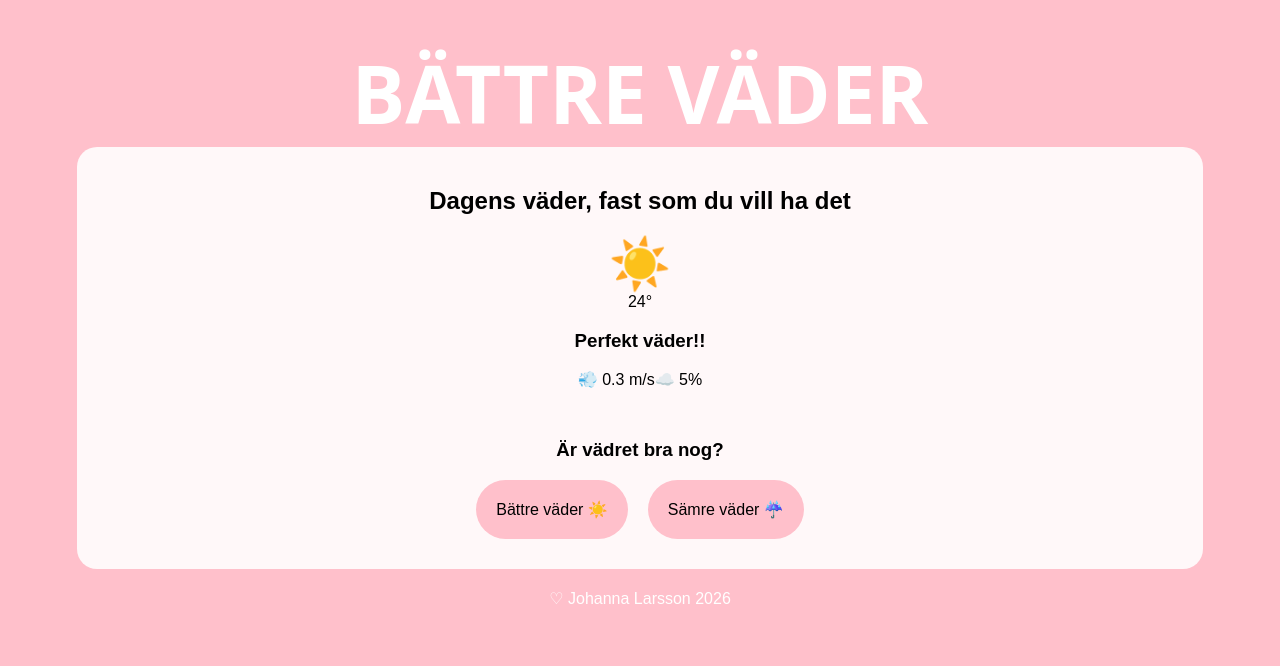
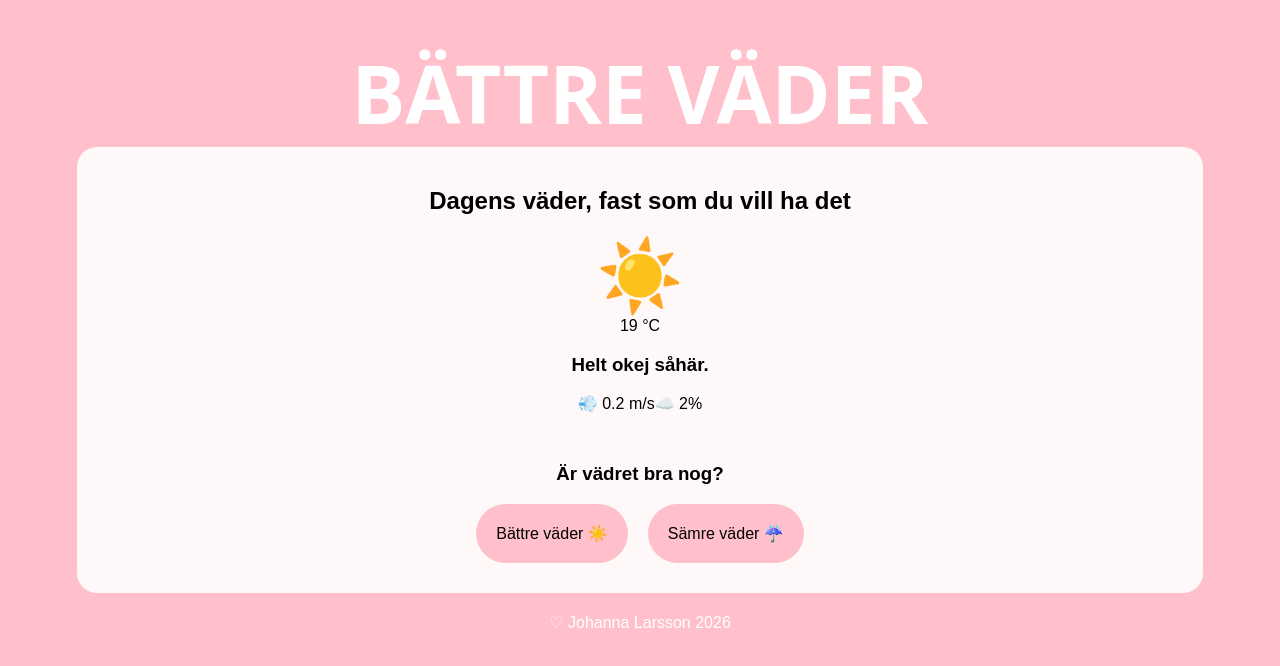
Before and after one commit to johannaskl/betterWeather, a React (Vite) app: page / in a window 1280 px wide. Shown: the top 666 px of the page. Built offline with nearby package versions, Linux system fonts and the light colour scheme; a web font is replaced by a local one.

Commit message:
feat: update weather functions

```diff
--- a/src/App.css
+++ b/src/App.css
@@ -18,7 +18,7 @@ main {
   padding: 20px;
 
   .icon {
-    font-size: 50px;
+    font-size: 70px;
   }
 
   h2 {
--- a/src/App.jsx
+++ b/src/App.jsx
@@ -2,55 +2,107 @@ import { useState } from "react";
 import "./App.css";
 
 function App() {
-  const [weather, setWeather] = useState({
-    temperature: 24,
-    wind: 0.3,
-    clouds: 5,
+  const getStartingWeather = () => ({
+    temperature: Math.floor(Math.random() * 12) + 17,
+    wind: Number((Math.random() * 0.5).toFixed(1)),
+    clouds: Math.floor(Math.random() * 11),
   });
 
-  /* Bättre-knapp */
+  const [weather, setWeather] = useState(getStartingWeather);
+
+  // Bättre väder
   function betterWeather() {
-    setWeather((current) => ({
-      ...current,
-      temperature: Math.min(current.temperature + 1, 28),
-      wind: Math.max(current.wind - 0.1, 0),
-      clouds: Math.max(current.clouds - 5, 0),
-    }));
+    setWeather((current) => {
+      const newTemperature = Math.min(current.temperature + 1, 35);
+
+      return {
+        ...current,
+        temperature: newTemperature,
+        wind: Number((Math.random() * 2.5).toFixed(1)),
+        clouds: Math.floor(Math.random() * 11),
+      };
+    });
   }
 
-  /* Sämre-knapp */
+  // Sämre väder
   function worseWeather() {
-    setWeather((current) => ({
-      ...current,
-      temperature: Math.max(current.temperature - 1, 17),
-      wind: current.wind + 0.1,
-      clouds: Math.min(current.clouds + 5, 100),
-    }));
+    setWeather((current) => {
+      const newTemperature = Math.max(current.temperature - 1, -15);
+
+      let newClouds;
+
+      if (newTemperature >= 17 && newTemperature <= 28) {
+        newClouds = Math.floor(Math.random() * 11);
+      }
+
+      else if (newTemperature >= 10) {
+        newClouds = Math.floor(Math.random() * 51);
+      }
+
+      else if (newTemperature >= 0) {
+        newClouds = Math.floor(Math.random() * 81);
+      }
+
+      else {
+        newClouds = Math.floor(Math.random() * 101);
+      }
+
+      return {
+        ...current,
+        temperature: newTemperature,
+        wind: Number((Math.random() * 12).toFixed(1)),
+        clouds: newClouds,
+      };
+    });
   }
 
-  /* Meddelande */
+  // Meddelande
   function getWeatherMessage() {
-    if (weather.temperature >= 27 && weather.clouds === 0) {
+    if (weather.temperature >= 35) {
+      return "Chilla, nu räcker det!!";
+    }
+
+    if (weather.temperature >= 29) {
+      return "Nu är det riktigt varmt..";
+    }
+
+    if (weather.temperature >= 26) {
       return "Det här börjar bli svårt att förbättra.";
     }
 
     if (weather.temperature >= 23 && weather.clouds <= 10) {
-      return "Perfekt väder!!";
+      return "Perfekt!!";
     }
 
-    if (weather.temperature >= 20 && weather.clouds <= 30) {
-      return "Helt okej väder.";
+    if (weather.temperature >= 17 && weather.clouds <= 10) {
+      return "Helt okej såhär.";
     }
 
-    if (weather.temperature >= 17) {
-      return "Det hade kunnat vara lite bättre!";
+    if (weather.temperature >= 8) {
+      return "Det här duger om man är sjuk.";
+    }
+
+    if (weather.temperature >= 0) {
+      return "Brrr.. nu börjar det bli kallt. 🐻‍❄️";
     }
 
     return "Vem godkände det här?";
   }
 
-  /* Ikoner */
+  // Ikoner
   function getWeatherIcon() {
+    if (weather.temperature < 0) {
+      return "❄️";
+    }
+
+    if (weather.temperature >= 31) {
+      return "🥵";
+    }
+
+    if (weather.temperature >= 17) {
+      return "☀️";
+    }
+
     if (weather.clouds >= 70) {
       return "☁️";
     }
@@ -59,11 +111,7 @@ function App() {
       return "🌤️";
     }
 
-    if (weather.temperature < 17) {
-      return "🌧️";
-    }
-
-    return "☀️";
+    return "🌥️";
   }
 
   return (
@@ -78,12 +126,12 @@ function App() {
 
           <p className="icon">{getWeatherIcon()}</p>
 
-          <p className="temperature">{weather.temperature}°</p>
+          <p className="temperature">{weather.temperature} °C</p>
 
           <h3 className="message">{getWeatherMessage()}</h3>
 
           <div className="weather-details">
-            <span>💨 {weather.wind} m/s</span>
+            <span>💨 {weather.wind.toFixed(1)} m/s</span>
             <span>☁️ {weather.clouds}%</span>
           </div>
         </section>
@@ -91,8 +139,13 @@ function App() {
         <section className="controls">
           <h3>Är vädret bra nog?</h3>
 
-          <button onClick={betterWeather}>Bättre väder ☀️</button>
-          <button onClick={worseWeather}>Sämre väder ☔</button>
+          <button onClick={betterWeather}>
+            Bättre väder ☀️
+          </button>
+
+          <button onClick={worseWeather}>
+            Sämre väder ☔
+          </button>
         </section>
       </main>
 
```
